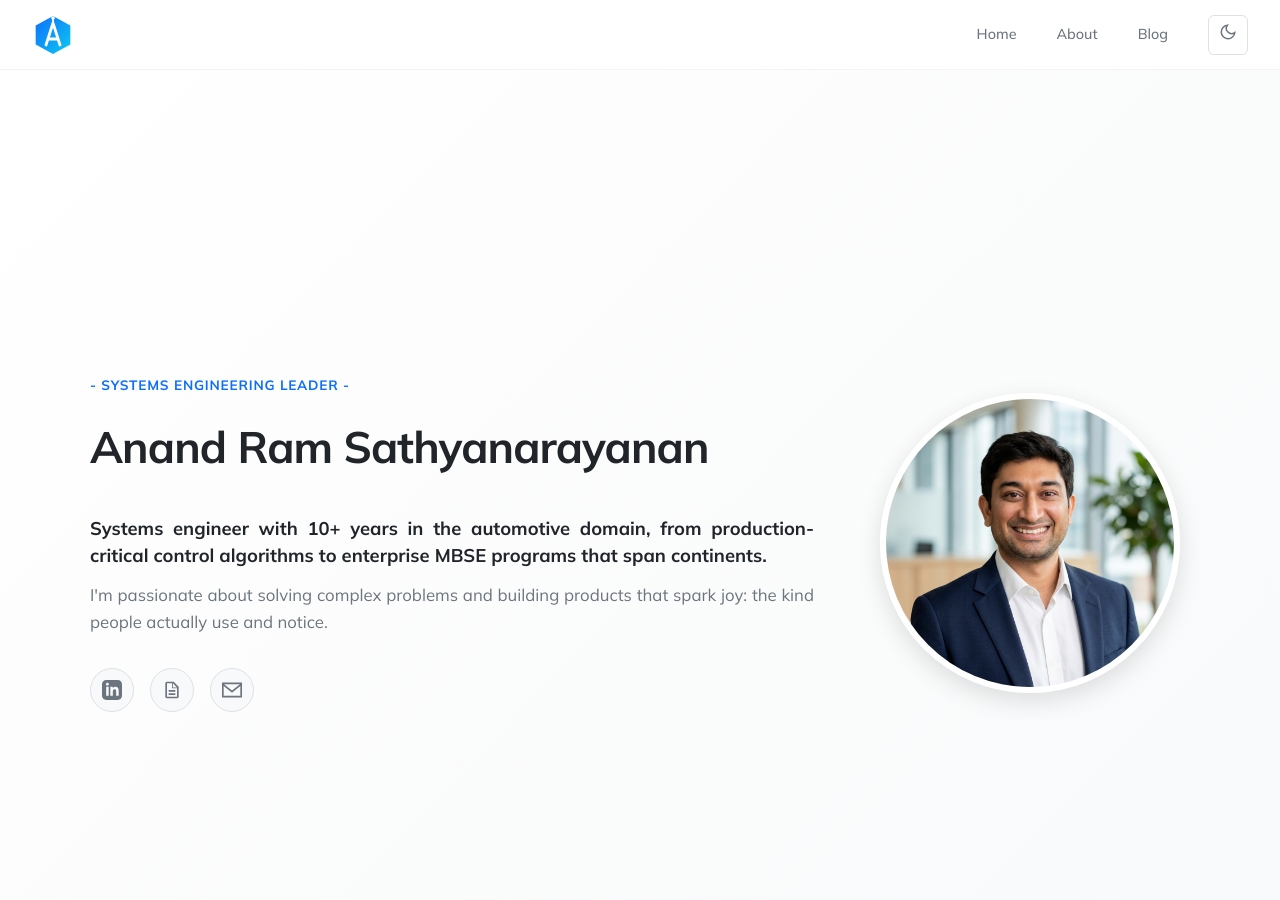
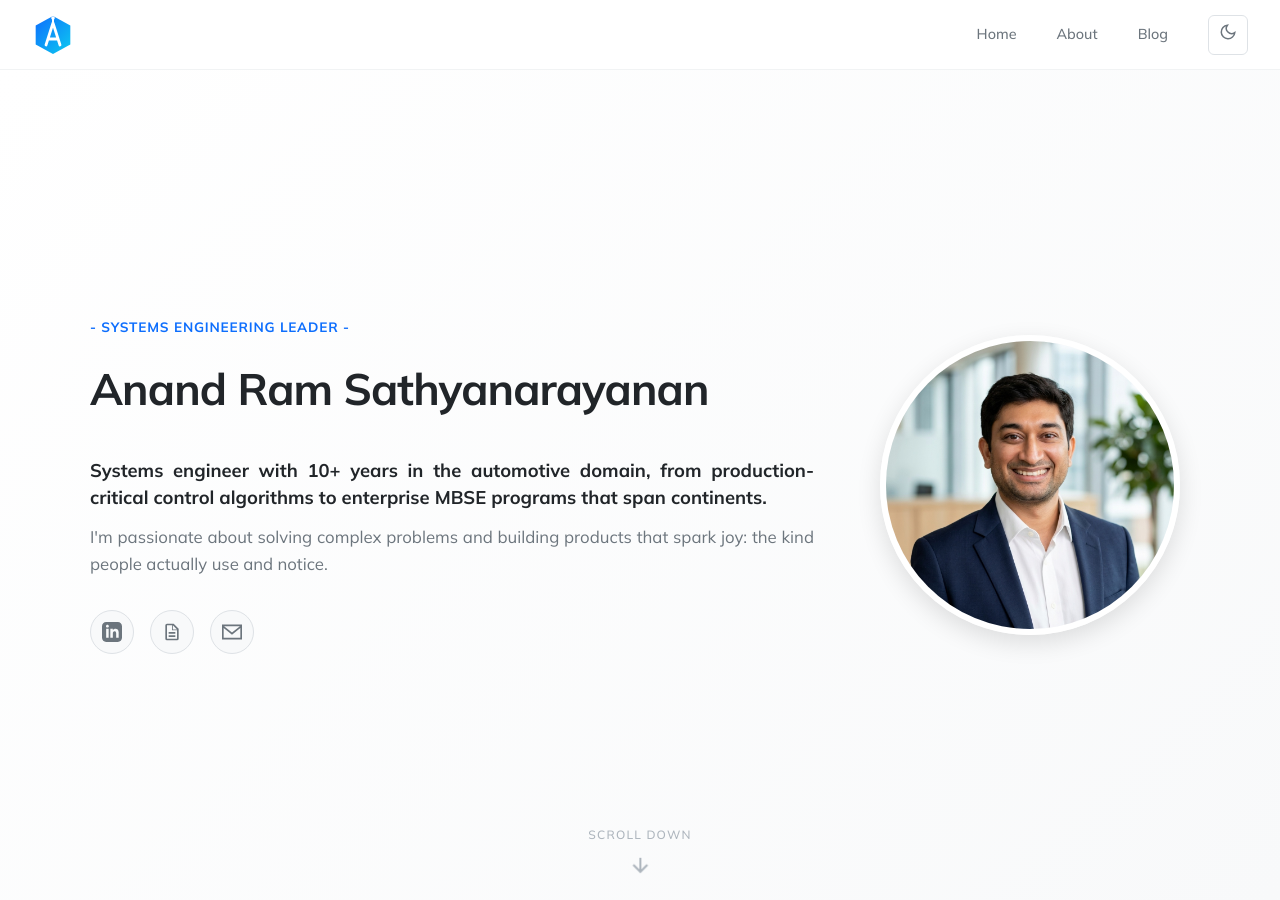
Before and after one commit to anandrams/anandrams.github.io, a Jekyll site: the page built from index.md, in a window 1280 px wide and 900 px high. Built offline with Jekyll 4.4.1, drawn with Linux system fonts in a browser that asks for light colours.

Commit message:
Fix double navbar-height padding on hero section, justify About Me text

```diff
--- a/assets/custom.css
+++ b/assets/custom.css
@@ -229,13 +229,12 @@ img {
    HERO SECTION - TOHA STYLE
    ============================================ */
 .hero-section {
-  min-height: 100vh;
+  min-height: calc(100vh - var(--navbar-height));
   display: flex;
   flex-direction: column;
   justify-content: center;
   align-items: center;
   padding: 2rem;
-  padding-top: calc(var(--navbar-height) + 0.5rem);
   background: linear-gradient(135deg, var(--bg-primary) 0%, var(--bg-secondary) 100%);
   position: relative;
 }
@@ -539,6 +538,7 @@ main {
   font-size: 1.1rem;
   line-height: 1.8;
   margin-bottom: 1.5rem;
+  text-align: justify;
 }
 
 .lead-text {
```
Also changed, not shown: .claude/launch.json (added).
